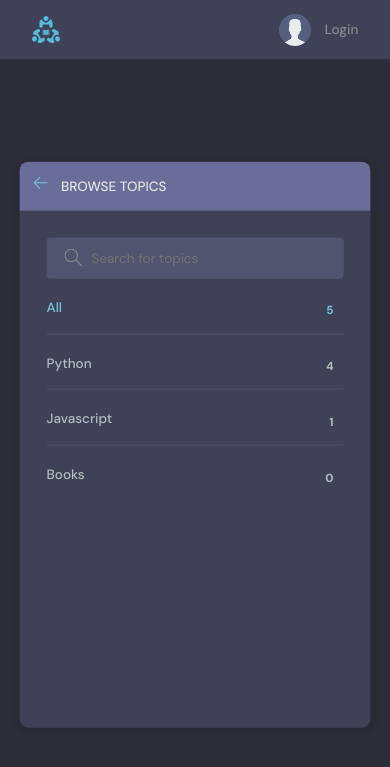
After one commit to bashirusmans/ChatRooms, a Django app: page /topics/ in a window 390 px wide. The commit adds this page. Shown: the top 767 px of the page. Run offline with Django 4.2, Linux system fonts and the light colour scheme; data comes from the database, SQL or seed files in the repository; both versions use the stored data as it was after the commit.

Commit message:
topics and activities template added for mobile responsiveness

```diff
--- /dev/null
+++ b/darwaazay/doors/templates/doors/topics.html
@@ -0,0 +1,48 @@
+{% extends 'main.html' %}
+{% block content %}
+    <main class="create-room layout">
+      <div class="container">
+        <div class="layout__box">
+          <div class="layout__boxHeader">
+            <div class="layout__boxTitle">
+              <a href="{% url 'home' %}">
+                <svg version="1.1" xmlns="http://www.w3.org/2000/svg" width="32" height="32" viewBox="0 0 32 32">
+                  <title>arrow-left</title>
+                  <path
+                    d="M13.723 2.286l-13.723 13.714 13.719 13.714 1.616-1.611-10.96-10.96h27.625v-2.286h-27.625l10.965-10.965-1.616-1.607z"
+                  ></path>
+                </svg>
+              </a>
+              <h3>Browse Topics</h3>
+            </div>
+          </div>
+
+          <div class="topics-page layout__body">
+            <form method="get" class="header__search" action="{% url 'topics' %}">
+              <label>
+                <svg version="1.1" xmlns="http://www.w3.org/2000/svg" width="32" height="32" viewBox="0 0 32 32">
+                  <title>search</title>
+                  <path
+                    d="M32 30.586l-10.845-10.845c1.771-2.092 2.845-4.791 2.845-7.741 0-6.617-5.383-12-12-12s-12 5.383-12 12c0 6.617 5.383 12 12 12 2.949 0 5.649-1.074 7.741-2.845l10.845 10.845 1.414-1.414zM12 22c-5.514 0-10-4.486-10-10s4.486-10 10-10c5.514 0 10 4.486 10 10s-4.486 10-10 10z"
+                  ></path>
+                </svg>
+                <input type="text" name="q" placeholder="Search for topics" />
+              </label>
+            </form>
+
+            <ul class="topics__list scroll">
+              <li>
+                <a href="{% url 'home' %}" class="active">All<span>{{total_room_count}}</span></a>
+              </li>
+              {% for topic in topics %}
+              <li>
+                <a href="{% url 'home' %}?q={{topic.name}}" class="">{{topic.name}}<span>{{topic.room_set.count}}</span></a>
+              </li>
+              {% endfor %}
+
+            </ul>
+          </div>
+        </div>
+      </div>
+    </main>
+{% endblock %}
--- a/darwaazay/doors/templates/doors/topics_component.html
+++ b/darwaazay/doors/templates/doors/topics_component.html
@@ -13,7 +13,7 @@
             </li>
         {% endfor %}
     </ul>
-    <a class="btn btn--link" href="topics.html">
+    <a class="btn btn--link" href="{% url 'topics' %}">
         More
         <svg version="1.1" xmlns="http://www.w3.org/2000/svg" width="32" height="32" viewBox="0 0 32 32">
             <title>chevron-down</title>
--- a/darwaazay/doors/urls.py
+++ b/darwaazay/doors/urls.py
@@ -13,5 +13,6 @@ urlpatterns = [
     path('update-room/<str:pk>/', views.updateRoom, name='update-room'),
     path('delete-room/<str:pk>/', views.deleteRoom, name='delete-room'),
     path('delete-message/<str:pk>/', views.deleteMessage, name='delete-message'),
-
+    path('topics/', views.topicsPage, name='topics'),
+    path('activity/', views.activityPage, name='activity'),
 ]
--- a/darwaazay/doors/views.py
+++ b/darwaazay/doors/views.py
@@ -88,7 +88,7 @@ def home(request):
         )
     else:
         rooms = models.Room.objects.all()
-    topics = models.Topic.objects.all()
+    topics = models.Topic.objects.all()[0:5]
 
     room_count = rooms.count()
     total_room_count = models.Room.objects.all().count()
@@ -192,3 +192,21 @@ def deleteMessage(request,pk):
         return redirect('home')
     context = {'obj': message}
     return render(request, 'doors/delete.html', context)
+
+def topicsPage(request):
+    q = request.GET.get('q')
+    if (q):
+        topics = models.Topic.objects.filter(
+            Q(name__icontains=q)
+        )
+    else:
+        topics = models.Topic.objects.all()
+    total_room_count = models.Room.objects.all().count()
+    context = {'topics':topics, 'total_room_count':total_room_count}
+    return render(request, 'doors/topics.html', context)
+
+def activityPage(request):
+
+    room_messages = models.Message.objects.all()
+    context = {'room_messages':room_messages}
+    return render(request, 'doors/activity.html', context)
--- a/darwaazay/static/styles/style.css
+++ b/darwaazay/static/styles/style.css
@@ -567,7 +567,9 @@ a {
 }
 
 .topics__list {
+  height: 50vh;
   list-style: none;
+  overflow-y: scroll;
 }
 
 .topics__list li a {
@@ -1146,7 +1148,7 @@ a {
 }
 
 .activities__list {
-  height: 90vh;
+  height: 70vh;
   overflow-y: scroll;
   padding-bottom: 0;
 }
```
Also changed, not shown: darwaazay/doors/templates/doors/activity.html (added, +60 -0 lines), darwaazay/doors/templates/doors/home.html (+8 -4 lines), darwaazay/doors/templates/doors/profile.html (+0 -8 lines), darwaazay/db.sqlite3.
